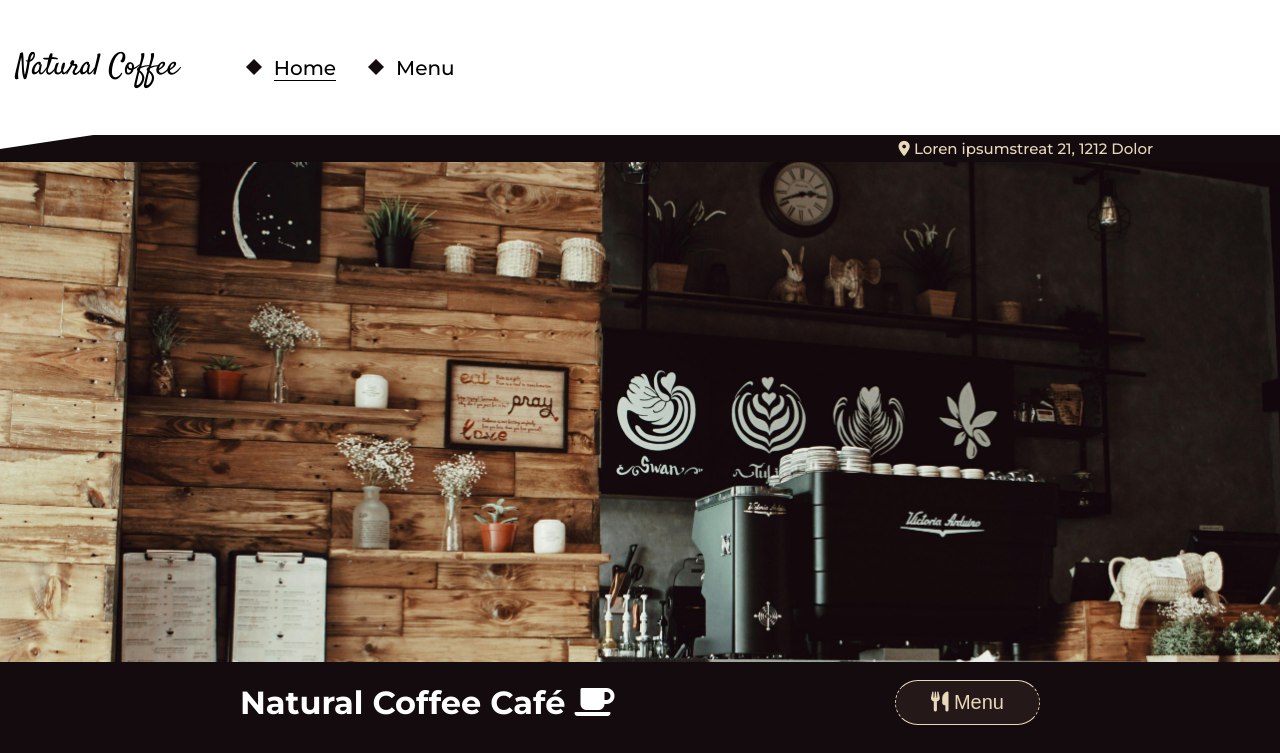
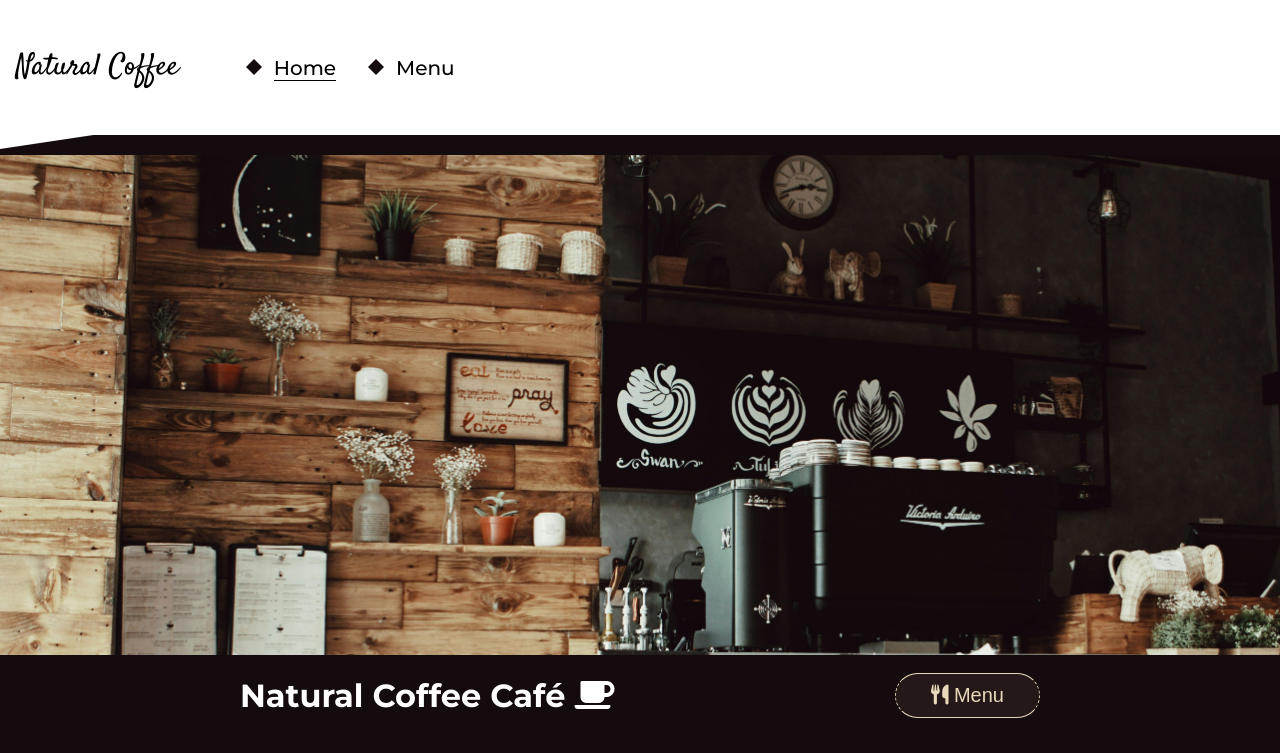
Before and after one commit to trine-marie-sandberg/natural-cofee, a React (Vite) app: page / in a window 1280 px wide. Shown: the top 753 px of the page. Built offline with nearby package versions, Linux system fonts and the light colour scheme.

Commit message:
comment out LowerText and replace with padding

```diff
--- a/src/ui/header/index.tsx
+++ b/src/ui/header/index.tsx
@@ -1,5 +1,5 @@
 import { NavLink } from 'react-router-dom';
-import { Wrapper, Lower, LowerText, Logo, LogoNavWrap, NavList } from './style';
+import { Wrapper, Lower, Logo, LogoNavWrap, NavList } from './style';
 
 const Header = () =>
   <div>
@@ -21,9 +21,9 @@ const Header = () =>
       </LogoNavWrap>
   </Wrapper>
   <Lower>
-    <LowerText>
+    {/* <LowerText>
       <p><i className="fa-solid fa-location-dot"></i> Loren ipsumstreat 21, 1212 Dolor</p>
-    </LowerText>
+    </LowerText> */}
   </Lower>
 </div>;
 
--- a/src/ui/header/style.ts
+++ b/src/ui/header/style.ts
@@ -26,11 +26,13 @@ export const Lower = styled.div`
   background-color: #140B0E;
   max-height: 30px;
   padding: 1px;
+  // If not LowerText
+  padding: 10px;
 `;
 export const LowerText = styled.div`
   padding: 3px;
   margin-left: 70%;
-  color:rgb(233, 217, 187);
+  color:rgba(255, 255, 255, 1);
   & p {
     padding: 0;
     margin: 0;
```
